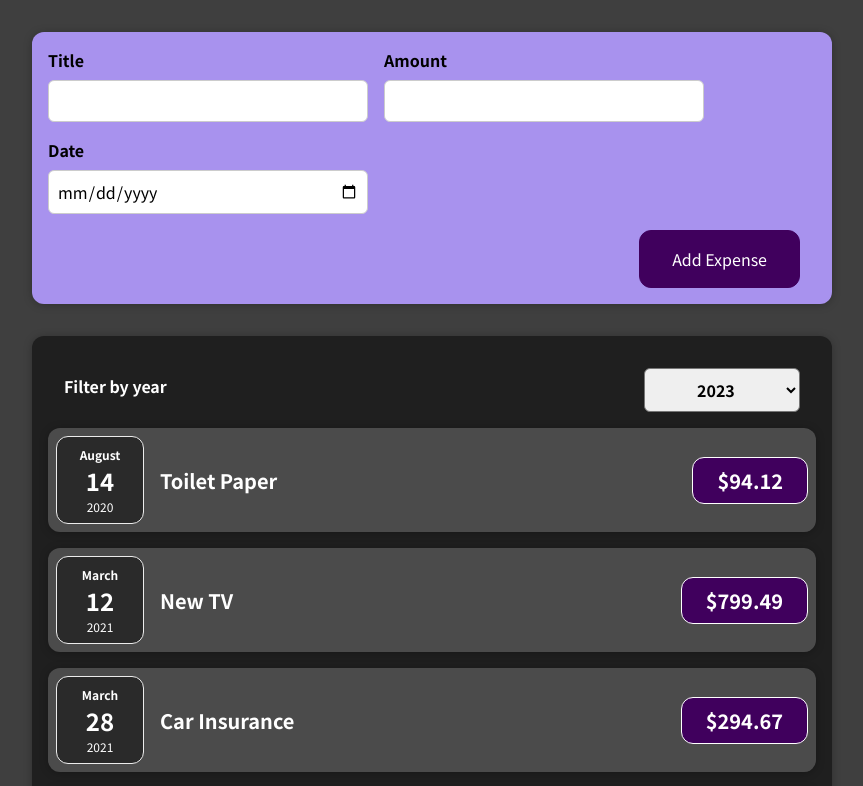
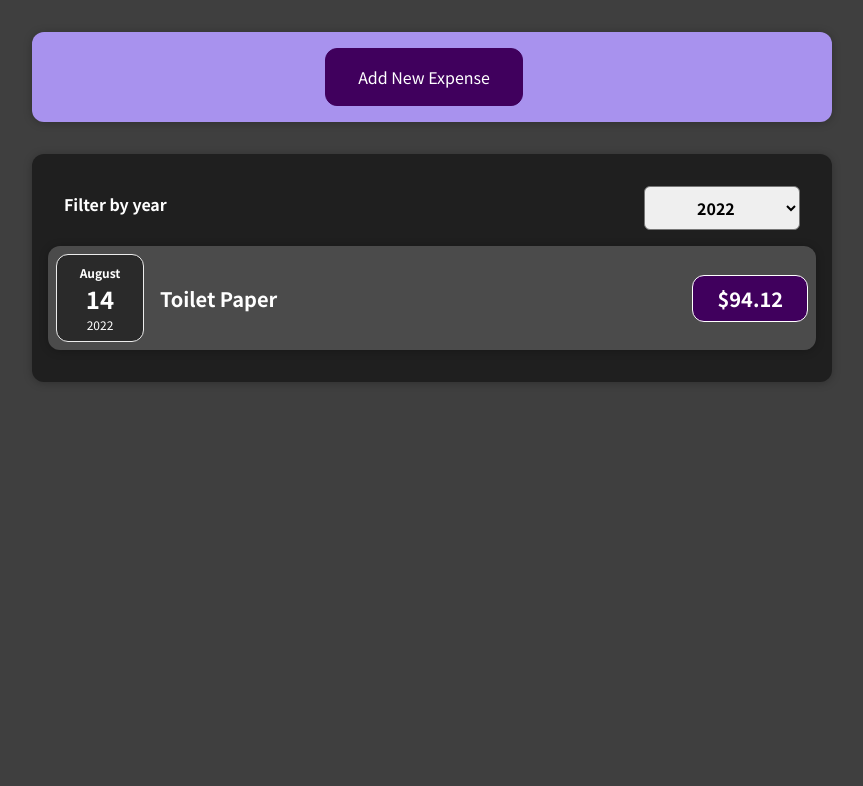
Before and after one commit to vivekkushal/learn-react-max, a React (Create React App) app: page / in a window 1280 px wide. Shown: the top 786 px of the page, without its empty margins (208-1071 px from the left). Built offline with nearby package versions, Linux system fonts and the light colour scheme.

Commit message:
feat: Conditional form

```diff
--- a/src/App.js
+++ b/src/App.js
@@ -1,15 +1,14 @@
-import React from 'react';
+import React, { useState } from 'react';
 
 import NewExpense from './components/NewExpense/NewExpense';
 import Expenses from './components/Expenses/Expenses';
 
-const App = () => {
-  const expenses = [
+const DUMMY_EXPENSES = [
   {
     id: 'e1',
     title: 'Toilet Paper',
     amount: 94.12,
-      date: new Date(2020, 7, 14),
+    date: new Date(2022, 7, 14),
   },
   {
     id: 'e2',
@@ -31,9 +30,11 @@ const App = () => {
   },
 ];
 
+const App = () => {
+  const [expenses, setExpenses] = useState(DUMMY_EXPENSES);
+
   const addExpenseHandler = (expense) => {
-    console.log('In App.js');
-    console.log(expense);
+    setExpenses((prev) => [expense, ...prev]);
   };
 
   // without JSX
--- a/src/components/Expenses/Expenses.js
+++ b/src/components/Expenses/Expenses.js
@@ -1,15 +1,20 @@
 import React, { useState } from 'react';
-import ExpenseItem from './ExpenseItem';
+
 import Card from '../UI/Card';
+import ExpensesFilter from '../NewExpense/ExpensesFilter';
+import ExpensesList from './ExpensesList';
 import './Expenses.css';
-import ExpensesFilter from '../NewExpense/ExpensesFilter';
 
 const Expenses = (props) => {
-  const [filteredYear, setFilteredYear] = useState('2023');
+  const [filteredYear, setFilteredYear] = useState('2022');
 
   const filterChangeHandler = (selectedYear) => {
     setFilteredYear(selectedYear);
   };
+
+  const filteredExpenses = props.items.filter(
+    (expense) => expense.date.getFullYear().toString() === filteredYear
+  );
 
   return (
     <div>
@@ -18,26 +23,7 @@ const Expenses = (props) => {
           selectedYear={filteredYear}
           onChangeFilter={filterChangeHandler}
         />
-        <ExpenseItem
-          title={props.items[0].title}
-          amount={props.items[0].amount}
-          date={props.items[0].date}
-        />
-        <ExpenseItem
-          title={props.items[1].title}
-          amount={props.items[1].amount}
-          date={props.items[1].date}
-        />
-        <ExpenseItem
-          title={props.items[2].title}
-          amount={props.items[2].amount}
-          date={props.items[2].date}
-        />
-        <ExpenseItem
-          title={props.items[3].title}
-          amount={props.items[3].amount}
-          date={props.items[3].date}
-        />
+        <ExpensesList items={filteredExpenses} />
       </Card>
     </div>
   );
--- /dev/null
+++ b/src/components/Expenses/ExpensesList.css
@@ -0,0 +1,9 @@
+.expenses-list {
+  list-style: none;
+  padding: 0;
+}
+
+.expenses-list__fallback {
+  color: white;
+  text-align: center;
+}
--- /dev/null
+++ b/src/components/Expenses/ExpensesList.js
@@ -0,0 +1,25 @@
+import React from 'react';
+
+import ExpenseItem from './ExpenseItem';
+import './ExpensesList.css';
+
+const ExpensesList = (props) => {
+  if (props.items.length === 0) {
+    return <h2 className="expenses-list__fallback">Found no expenses.</h2>;
+  }
+
+  return (
+    <ul className="expenses-list">
+      {props.items.map((expense) => (
+        <ExpenseItem
+          key={expense.id}
+          title={expense.title}
+          amount={expense.amount}
+          date={expense.date}
+        />
+      ))}
+    </ul>
+  );
+};
+
+export default ExpensesList;
--- a/src/components/NewExpense/ExpenseForm.js
+++ b/src/components/NewExpense/ExpenseForm.js
@@ -79,14 +79,15 @@ const ExpenseForm = (props) => {
           <label>Date</label>
           <input
             type="date"
-            min="2023-01-01"
-            max="2028-12-31"
+            min="2021-01-01"
+            max="2025-12-31"
             value={enteredDate}
             onChange={dateChangeHandler}
           />
         </div>
       </div>
       <div className="new-expense__actions">
+        <button onClick={props.onCancel}>Cancel</button>
         <button type="submit">Add Expense</button>
       </div>
     </form>
--- a/src/components/NewExpense/NewExpense.js
+++ b/src/components/NewExpense/NewExpense.js
@@ -1,20 +1,39 @@
-import React from 'react';
+import React, { useState } from 'react';
 
 import ExpenseForm from './ExpenseForm';
 import './NewExpense.css';
 
 const NewExpense = (props) => {
+  const [isEditing, setIsEditing] = useState(false);
+
   const saveExpenseDataHandler = (enteredExpenseData) => {
     const expenseData = {
       ...enteredExpenseData,
       id: Math.random().toString(),
     };
     props.onAddExpense(expenseData);
+    setIsEditing(false);
+  };
+
+  const startEditingHandler = () => {
+    setIsEditing(true);
+  };
+
+  const stopEditingHandler = () => {
+    setIsEditing(false);
   };
 
   return (
     <div className="new-expense">
-      <ExpenseForm onSaveExpenseData={saveExpenseDataHandler} />
+      {!isEditing && (
+        <button onClick={startEditingHandler}>Add New Expense</button>
+      )}
+      {isEditing && (
+        <ExpenseForm
+          onSaveExpenseData={saveExpenseDataHandler}
+          onCancel={stopEditingHandler}
+        />
+      )}
     </div>
   );
 };
```
Lines whose indentation alone changed are shown as unchanged.
